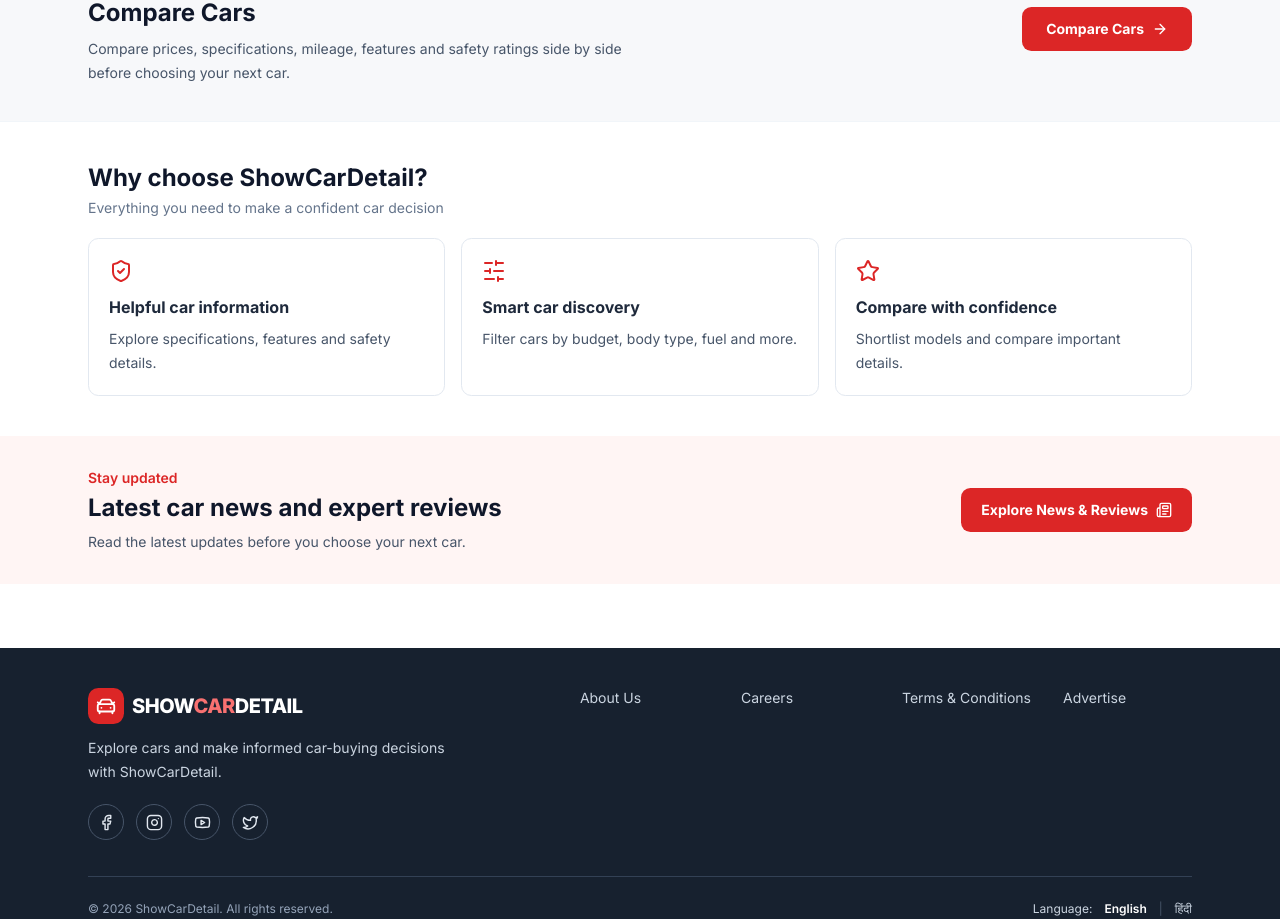
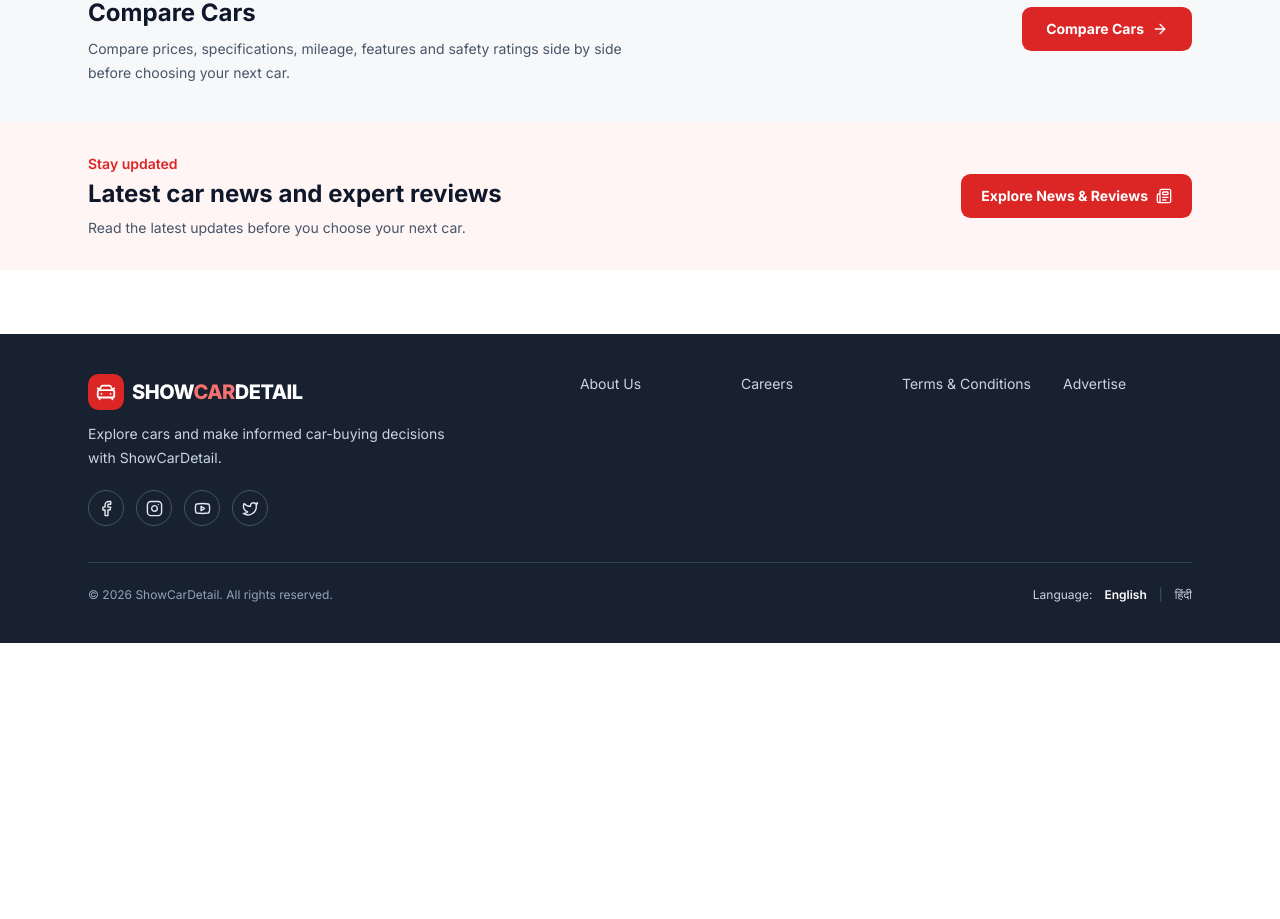
Before and after one commit to Ashutosh-Pandey777/ShowCarDetail, a React (Vite) app: page / in a window 1280 px wide. Shown: the part 2540-3459 px from the top of the page. After the commit the page ends 3183 px from the top, so only its background shows below. Built offline with nearby package versions, Linux system fonts and the light colour scheme; no server answers.

Commit message:
Remove Why choose ShowCarDetail homepage section

```diff
--- a/src/pages/Home.jsx
+++ b/src/pages/Home.jsx
@@ -43,7 +43,6 @@ export default function Home(){
   <CarSection title="Popular new cars" subtitle="Most searched new cars" cars={newCars} loading={loading} to="/browse?condition=New"/>
   <CarSection title="Latest used cars" subtitle="Find pre-owned cars near you" cars={usedCars} loading={loading} to="/browse?condition=Used"/>
   <section className="border-y border-slate-100 bg-[#f7f8fa]"><div className="mx-auto flex max-w-6xl flex-col gap-5 px-4 py-9 sm:px-6 md:flex-row md:items-center md:justify-between"><div><p className="text-sm font-semibold text-red-600">Make the right choice</p><h2 className="mt-1 text-2xl font-bold text-slate-900">Compare Cars</h2><p className="mt-2 max-w-xl text-sm leading-6 text-slate-600">Compare prices, specifications, mileage, features and safety ratings side by side before choosing your next car.</p></div><Link to="/compare" className="inline-flex shrink-0 items-center justify-center gap-2 rounded-md bg-red-600 px-6 py-3 text-sm font-bold text-white transition hover:bg-red-700">Compare Cars <ArrowRight className="h-4 w-4"/></Link></div></section>
-  <section className="mx-auto max-w-6xl px-4 py-10 sm:px-6"><SectionHeading title="Why choose ShowCarDetail?" subtitle="Everything you need to make a confident car decision"/><div className="grid gap-4 sm:grid-cols-3">{[[ShieldCheck,'Helpful car information','Explore specifications, features and safety details.'],[SlidersHorizontal,'Smart car discovery','Filter cars by budget, body type, fuel and more.'],[Star,'Compare with confidence','Shortlist models and compare important details.']].map(([Icon,title,desc])=><div key={title} className="rounded-lg border border-slate-200 p-5"><Icon className="mb-3 h-6 w-6 text-red-600"/><h3 className="font-bold">{title}</h3><p className="mt-2 text-sm leading-6 text-slate-600">{desc}</p></div>)}</div></section>
   <section className="bg-[#fff5f4]"><div className="mx-auto flex max-w-6xl flex-col justify-between gap-4 px-4 py-8 sm:px-6 md:flex-row md:items-center"><div><p className="text-sm font-semibold text-red-600">Stay updated</p><h2 className="mt-1 text-2xl font-bold text-slate-900">Latest car news and expert reviews</h2><p className="mt-2 text-sm text-slate-600">Read the latest updates before you choose your next car.</p></div><Link to="/news-reviews" className="inline-flex items-center gap-2 self-start rounded-md bg-red-600 px-5 py-3 text-sm font-bold text-white md:self-center">Explore News & Reviews <Newspaper className="h-4 w-4"/></Link></div></section>
  </div>;
 }
```
